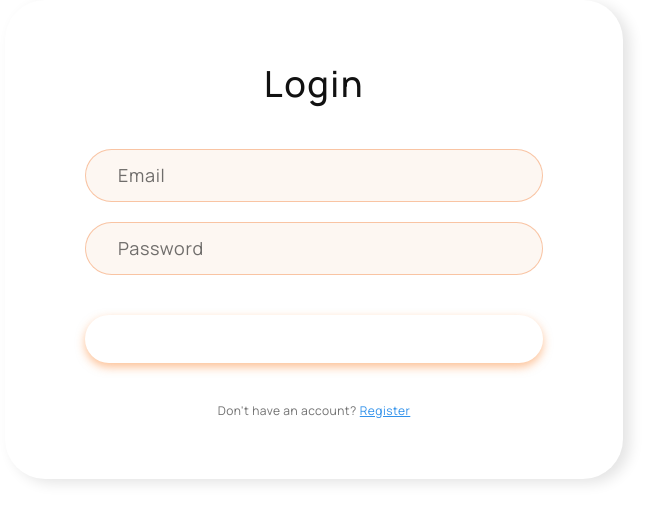
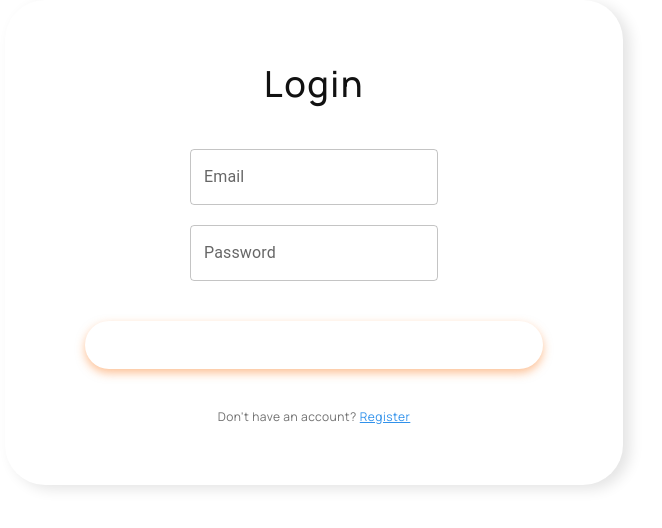
Before and after one commit to Yana-Palam/petly-front, a React (Create React App) app: page /petly-team-project/login in a window 1280 px wide. Shown: the top 528 px of the page, without its empty margins (11-673 px from the left). Built offline with nearby package versions, Linux system fonts and the light colour scheme.

Commit message:
added forms

```diff
--- a/src/components/Form/LoginForm/LoginForm.jsx
+++ b/src/components/Form/LoginForm/LoginForm.jsx
@@ -1,5 +1,6 @@
 import { useFormik } from 'formik';
 import * as yup from 'yup';
+import TextField from '@mui/material/TextField';
 
 import Button from 'components/Common/Button/Button';
 import {
@@ -16,10 +17,12 @@ const inputs = [
   { type: 'password', name: 'password', label: 'Password' },
 ];
 
+const emailRegExp = /[a-z0-9]+@[a-z]+.[a-z]{2,3}/;
+
 const LoginForm = () => {
   const validationSchema = yup.object().shape({
-    email: yup.string().email().required().min(10).max(63),
-    password: yup.string().min(7).max(32).required(),
+    email: yup.string().email().required().min(10).max(63).matches(emailRegExp),
+    password: yup.string().min(7, 'min 7').max(32).required(),
   });
 
   const initialValues = {
@@ -34,6 +37,8 @@ const LoginForm = () => {
     onSubmit: event => {
       console.log(event);
     },
+
+    validateOnMount: false,
   });
 
   return (
@@ -41,30 +46,75 @@ const LoginForm = () => {
       <Form onSubmit={formik.handleSubmit}>
         <Title>Login</Title>
         <InputWrp>
-          {inputs.map(({ type, name, label }) => (
+          <TextField
+            type="email"
+            name="email"
+            label="Email"
+            value={formik.values.email}
+            onChange={formik.handleChange}
+            error={formik.touched.email && Boolean(formik.errors.email)}
+            helperText={formik.touched.email && formik.errors.email}
+            variant="outlined"
+          />
+          <TextField
+            type="password"
+            name="password"
+            label="Password"
+            value={formik.values.password}
+            onChange={formik.handleChange}
+            error={formik.touched.password && Boolean(formik.errors.password)}
+            helperText={formik.touched.password && formik.errors.password}
+            variant="outlined"
+          />
+          {/* <Input
+            type="email"
+            name="email"
+            placeholder="email"
+            value={formik.values.email}
+            onChange={formik.handleChange}
+            error={formik.touched.email && Boolean(formik.errors.email)}
+            helperText={formik.touched.email && formik.errors.email}
+          />
+
+          <Input
+            type="password"
+            name="password"
+            placeholder="password"
+            value={formik.values.password}
+            onChange={formik.handleChange}
+            error={formik.touched.password && Boolean(formik.errors.password)}
+            helperText={formik.touched.password && formik.errors.password}
+          /> */}
+
+          {/* {inputs.map(({ type, name, label }) => (
+            <>
               <Input
                 key={name}
                 type={type}
                 name={name}
                 placeholder={label}
-              value={formik.values[name]}
+                value={formik.values.name}
                 onChange={formik.handleChange}
-              error={formik.touched[name] && Boolean(formik.errors[name])}
-              helperText={formik.touched[name] && formik.errors[name]}
+                error={formik.touched.name && Boolean(formik.errors.name)}
+                helperText={formik.touched.name && formik.errors.name}
               />
-          ))}
+              <ErrorMessage name="email" />
+            </>
+          ))} */}
         </InputWrp>
         <Button
           type="submit"
           style={{
             width: '100%',
             height: '48px',
+            backgroundColor: '#F59256s',
           }}
         >
           Login
         </Button>
         <Text>
-          Don't have an account? <RegisterLink to="/">Register</RegisterLink>
+          Don't have an account?{' '}
+          <RegisterLink to="/register">Register</RegisterLink>
         </Text>
       </Form>
     </>
@@ -72,3 +122,55 @@ const LoginForm = () => {
 };
 
 export default LoginForm;
+
+// import { Formik, Form, ErrorMessage } from 'formik';
+// import * as yup from 'yup';
+
+// import Button from 'components/Common/Button/Button';
+// import { Input, Title, Text, RegisterLink, InputWrp } from './LoginForm.styled';
+
+// export const LoginForm = () => {
+//   const initialValues = {
+//     email: '',
+//     password: '',
+//   };
+
+//   const validationSchema = yup.object().shape({
+//     email: yup.string().email().required().min(10).max(63),
+//     password: yup.string().min(7, 'min 7').max(32).required(),
+//   });
+
+//   const handleSubmit = (values, { resetForm }) => {
+//     console.log(values);
+//     resetForm();
+//   };
+//   return (
+//     <Formik
+//       onSubmit={handleSubmit}
+//       initialValues={initialValues}
+//       validationSchema={validationSchema}
+//     >
+//       <Form>
+//         <Input type="email" name="email" />
+//         <ErrorMessage name="email" />
+//         <Input type="password" name="password" />
+//         <ErrorMessage name="password" />
+//         <Button
+//           type="submit"
+//           style={{
+//             width: '100%',
+//             height: '48px',
+//           }}
+//         >
+//           Login
+//         </Button>
+//         <Text>
+//           Don't have an account? <RegisterLink to="/">Register</RegisterLink>
+//         </Text>
+//         ;
+//       </Form>
+//     </Formik>
+//   );
+// };
+
+// export default LoginForm;
--- a/src/page/registrationPage/RegisterPage.jsx
+++ b/src/page/registrationPage/RegisterPage.jsx
@@ -1,10 +1,11 @@
 import Container from '../../components/Common/Container/Container';
+import RegistrationForm from 'components/Form/RegistrationForm';
 
 function RegisterPage() {
   return (
     <>
       <Container>
-        <p>Register page</p>
+        <RegistrationForm />
       </Container>
     </>
   );
```
Also changed, not shown: src/components/Form/RegistrationForm/RegistrationForm.jsx (+16 -10 lines), src/components/Form/RegistrationForm/RegistrationForm.styled.js (+43 -0 lines). Lines whose indentation alone changed are shown as unchanged.
